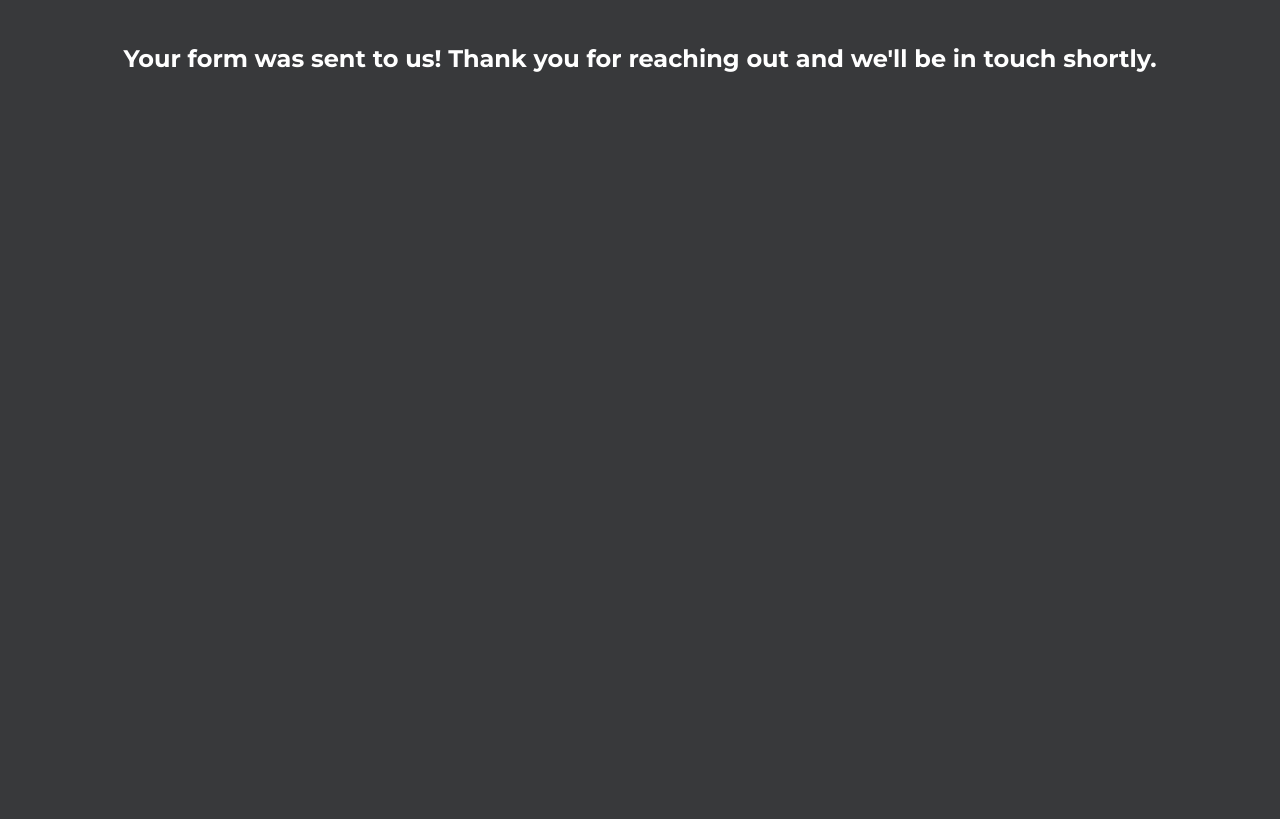
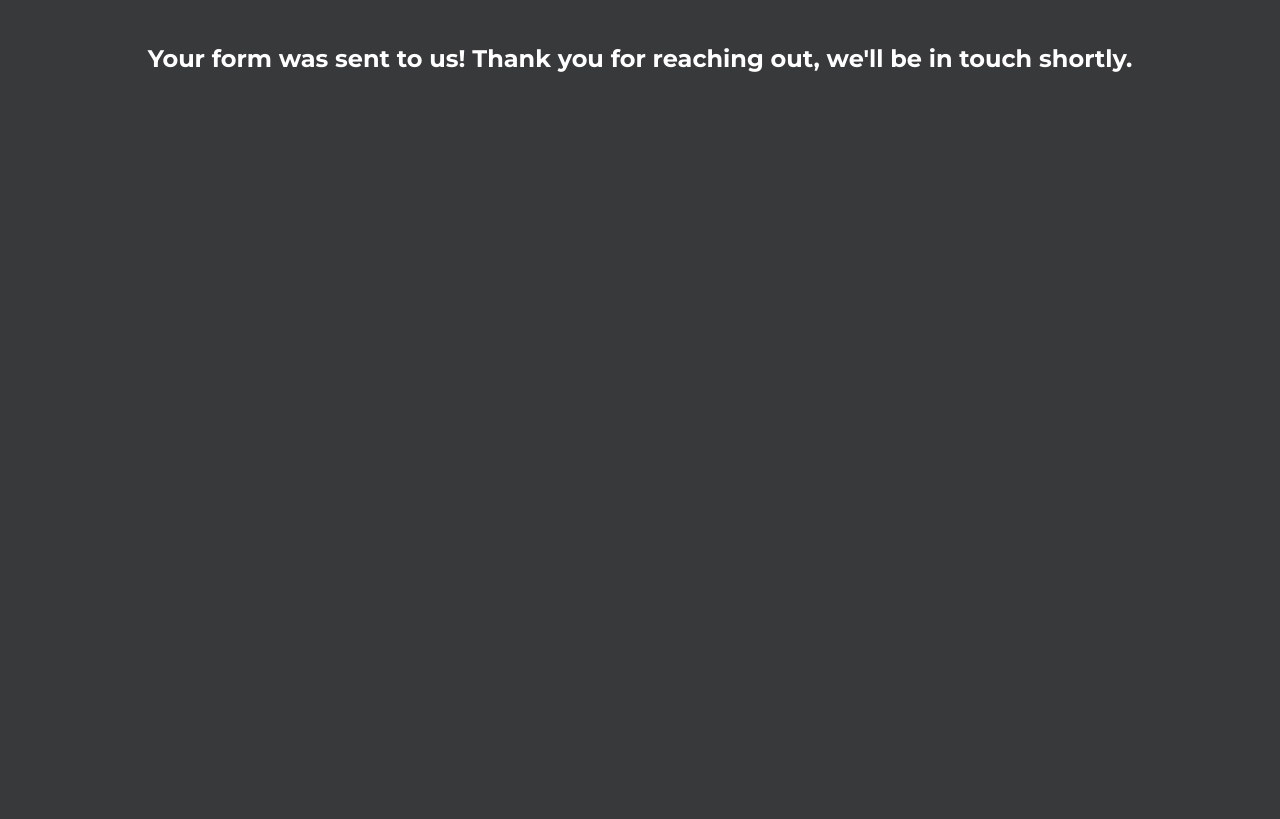
Before and after one commit to ritchieritch42/Next-Level-Builders, a Flask app: page /emailsuccess in a window 1280 px wide. Shown: the part 112-931 px from the top of the page. Run offline with Flask 3, Linux system fonts and the light colour scheme.

Commit message:
email success 'and' removed

```diff
--- a/templates/emailsuccess.html
+++ b/templates/emailsuccess.html
@@ -3,7 +3,7 @@ block main %}
 
 <div class="email-success-container">
   <h3 class="email-success-header">
-    Your form was sent to us! Thank you for reaching out and we'll be in touch
+    Your form was sent to us! Thank you for reaching out, we'll be in touch
     shortly.
   </h3>
 </div>
```
